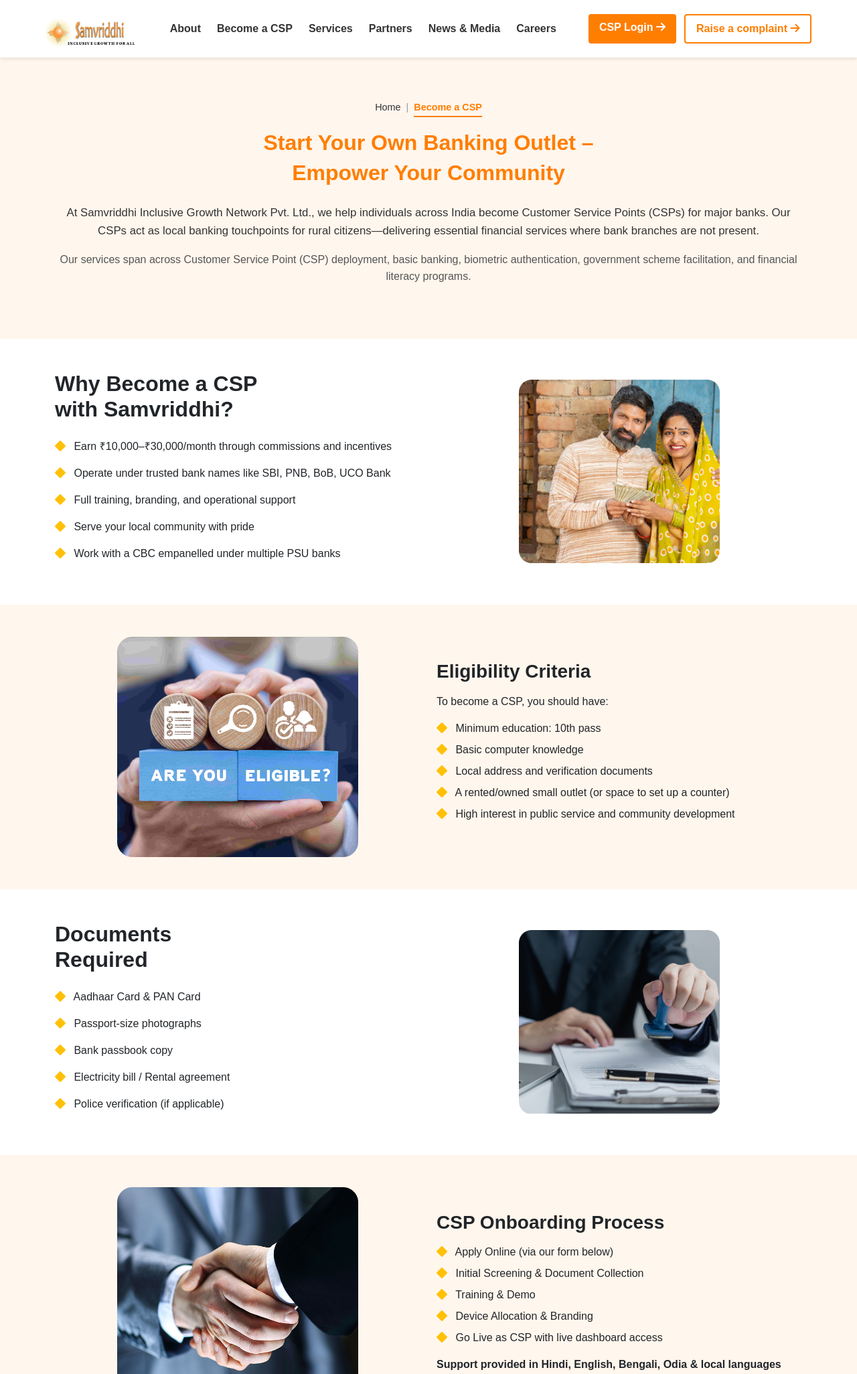
After one commit to Ace360Degree-CC/samvriddhi, a PHP site: page /csp.php in a window 1280 px wide. The commit adds this page. Shown: the top 2052 px of the page at 67% size. Run offline with PHP 8.4, Linux system fonts and the light colour scheme.

Commit message:
created service and csp page by pranav

```diff
--- /dev/null
+++ b/assets/css/csp.css
@@ -0,0 +1,59 @@
+.csp-hero {
+  background-color: var(--theme-secondary);
+  padding: 4rem 1rem;
+  text-align: center;
+}
+
+.csp-hero .container {
+  margin: auto;
+}
+
+.csp-hero .breadcrumb {
+  font-size: 0.9rem;
+  color: #999;
+  margin-bottom: 1rem;
+}
+
+.csp-hero h1 {
+  color: var(--theme-primary);
+  font-size: 2rem;
+  font-weight: 700;
+  margin-bottom: 1.5rem;
+  line-height: 1.4;
+}
+
+.csp-hero .lead {
+  font-size: 1.05rem;
+  color: #333;
+  margin-bottom: 1rem;
+  line-height: 1.6;
+}
+
+.csp-hero p {
+  font-size: 1rem;
+  color: #555;
+  line-height: 1.6;
+}
+
+.breadcrumb a {
+  text-decoration: none;
+  color: #333; /* Neutral text color */
+  font-weight: 500;
+}
+
+.breadcrumb .current {
+  color: var(--theme-primary);
+  font-weight: 600;
+  border-bottom: 2px solid var(--theme-primary);
+  padding-bottom: 2px;
+}
+
+.btn-outline-light.theme-hover:hover {
+  color: var(--theme-primary);
+}
+
+@media (min-width: 768px) {
+  .testimonial-box {
+    max-width: 700px;
+  }
+}
--- a/commons/headerlinks.php
+++ b/commons/headerlinks.php
@@ -10,4 +10,4 @@
  <link rel="stylesheet" href="https://cdnjs.cloudflare.com/ajax/libs/font-awesome/6.7.2/css/all.min.css" integrity="sha512-Evv84Mr4kqVGRNSgIGL/F/aIDqQb7xQ2vcrdIwxfjThSH8CSR7PBEakCr51Ck+w+/U6swU2Im1vVX0SVk9ABhg==" crossorigin="anonymous" referrerpolicy="no-referrer" />
 
 <!-- Custom CSS -->
-<link rel="stylesheet" href="/css/style.css">
+<link rel="stylesheet" href="assets/css/style.css">
--- a/commons/navbar.php
+++ b/commons/navbar.php
@@ -11,7 +11,7 @@
 
     <ul class="navbar-menu ms-5 " id="navbar-menu">
       <li><a href="about.php">About</a></li>
-      <li><a href="#">Become a CSP</a></li>
+      <li><a href="csp.php">Become a CSP</a></li>
       <li><a href="service.php">Services</a></li>
       <li><a href="#">Partners</a></li>
       <li><a href="#">News & Media</a></li>
--- /dev/null
+++ b/csp.php
@@ -0,0 +1,283 @@
+<!DOCTYPE html>
+<html lang="en">
+  <head>
+    <?php include("commons/headerlinks.php"); ?>
+    <link rel="stylesheet" href="assets/css/style.css" />
+    <link rel="stylesheet" href="assets/css/csp.css" />
+  </head>
+  <body>
+    <?php include("commons/navbar.php"); ?>
+
+    <section class="csp-hero">
+      <div class="container">
+        <nav class="breadcrumb d-flex justify-content-center">
+          <a href="index.php">Home</a> &nbsp; | &nbsp;
+          <span class="current">Become a CSP</span>
+        </nav>
+
+        <h1>Start Your Own Banking Outlet –<br />Empower Your Community</h1>
+
+        <p class="lead">
+          At Samvriddhi Inclusive Growth Network Pvt. Ltd., we help individuals
+          across India become Customer Service Points (CSPs) for major banks.
+          Our CSPs act as local banking touchpoints for rural
+          citizens—delivering essential financial services where bank branches
+          are not present.
+        </p>
+
+        <p>
+          Our services span across Customer Service Point (CSP) deployment,
+          basic banking, biometric authentication, government scheme
+          facilitation, and financial literacy programs.
+        </p>
+      </div>
+    </section>
+
+    <!-- Why to become csp -->
+    <section class="py-5 bg-white">
+      <div class="container">
+        <div class="row align-items-center g-4">
+          <!-- Text Column -->
+          <div class="col-lg-6">
+            <h2 class="fw-bold mb-4">Why Become a CSP<br />with Samvriddhi?</h2>
+            <ul class="list-unstyled">
+              <li class="mb-3 text-dark">
+                <i class="fas fa-diamond text-warning me-2"></i>
+                Earn ₹10,000–₹30,000/month through commissions and incentives
+              </li>
+              <li class="mb-3 text-dark">
+                <i class="fas fa-diamond text-warning me-2"></i>
+                Operate under trusted bank names like SBI, PNB, BoB, UCO Bank
+              </li>
+              <li class="mb-3 text-dark">
+                <i class="fas fa-diamond text-warning me-2"></i>
+                Full training, branding, and operational support
+              </li>
+              <li class="mb-3 text-dark">
+                <i class="fas fa-diamond text-warning me-2"></i>
+                Serve your local community with pride
+              </li>
+              <li class="mb-3 text-dark">
+                <i class="fas fa-diamond text-warning me-2"></i>
+                Work with a CBC empanelled under multiple PSU banks
+              </li>
+            </ul>
+          </div>
+
+          <!-- Image Column -->
+          <div class="col-lg-6 text-center">
+            <img
+              src="assets/img/CSP/men-and-women.png"
+              alt="Couple Holding Cash"
+              class="img-fluid rounded-3"
+              style="max-width: 300px"
+            />
+          </div>
+        </div>
+      </div>
+    </section>
+
+    <!-- Eligibility Criteria -->
+    <section class="py-5" style="background-color: var(--theme-secondary)">
+      <div class="container">
+        <div class="row align-items-center g-4">
+          <!-- Left Image -->
+          <div class="col-lg-6 text-center">
+            <img
+              src="assets/img/CSP/eligibilty.png"
+              alt="Eligibility Image"
+              class="img-fluid rounded-3"
+              style="max-width: 360px"
+            />
+          </div>
+
+          <!-- Right Text -->
+          <div class="col-lg-6">
+            <h3 class="fw-bold mb-3">Eligibility Criteria</h3>
+            <p class="mb-3">To become a CSP, you should have:</p>
+            <ul class="list-unstyled">
+              <li class="mb-2 text-dark">
+                <i class="fas fa-diamond text-warning me-2"></i> Minimum
+                education: 10th pass
+              </li>
+              <li class="mb-2 text-dark">
+                <i class="fas fa-diamond text-warning me-2"></i> Basic computer
+                knowledge
+              </li>
+              <li class="mb-2 text-dark">
+                <i class="fas fa-diamond text-warning me-2"></i> Local address
+                and verification documents
+              </li>
+              <li class="mb-2 text-dark">
+                <i class="fas fa-diamond text-warning me-2"></i> A rented/owned
+                small outlet (or space to set up a counter)
+              </li>
+              <li class="mb-2 text-dark">
+                <i class="fas fa-diamond text-warning me-2"></i> High interest
+                in public service and community development
+              </li>
+            </ul>
+          </div>
+        </div>
+      </div>
+    </section>
+
+    <!-- Documents required -->
+    <section class="py-5 bg-white">
+      <div class="container">
+        <div class="row align-items-center g-4">
+          <!-- Text Column -->
+          <div class="col-lg-6">
+            <h2 class="fw-bold mb-4">Documents<br />Required</h2>
+            <ul class="list-unstyled">
+              <li class="mb-3 text-dark">
+                <i class="fas fa-diamond text-warning me-2"></i>
+                Aadhaar Card & PAN Card
+              </li>
+              <li class="mb-3 text-dark">
+                <i class="fas fa-diamond text-warning me-2"></i>
+                Passport-size photographs
+              </li>
+              <li class="mb-3 text-dark">
+                <i class="fas fa-diamond text-warning me-2"></i>
+                Bank passbook copy
+              </li>
+              <li class="mb-3 text-dark">
+                <i class="fas fa-diamond text-warning me-2"></i>
+                Electricity bill / Rental agreement
+              </li>
+              <li class="mb-3 text-dark">
+                <i class="fas fa-diamond text-warning me-2"></i>
+                Police verification (if applicable)
+              </li>
+            </ul>
+          </div>
+
+          <!-- Image Column -->
+          <div class="col-lg-6 text-center">
+            <img
+              src="assets/img/CSP/required-documents.png"
+              alt="Documents Required"
+              class="img-fluid rounded-3"
+              style="max-width: 300px"
+            />
+          </div>
+        </div>
+      </div>
+    </section>
+
+    <!-- CSP Onboarding Process -->
+    <section class="py-5" style="background-color: var(--theme-secondary)">
+      <div class="container">
+        <div class="row align-items-center g-4">
+          <!-- Left Image -->
+          <div class="col-lg-6 text-center">
+            <img
+              src="assets/img/CSP/onboarding-process.png"
+              alt="CSP Onboarding Process"
+              class="img-fluid rounded-3"
+              style="max-width: 360px"
+            />
+          </div>
+
+          <!-- Right Text -->
+          <div class="col-lg-6">
+            <h3 class="fw-bold mb-3">CSP Onboarding Process</h3>
+            <ul class="list-unstyled">
+              <li class="mb-2 text-dark">
+                <i class="fas fa-diamond text-warning me-2"></i> Apply Online
+                (via our form below)
+              </li>
+              <li class="mb-2 text-dark">
+                <i class="fas fa-diamond text-warning me-2"></i> Initial
+                Screening & Document Collection
+              </li>
+              <li class="mb-2 text-dark">
+                <i class="fas fa-diamond text-warning me-2"></i> Training & Demo
+              </li>
+              <li class="mb-2 text-dark">
+                <i class="fas fa-diamond text-warning me-2"></i> Device
+                Allocation & Branding
+              </li>
+              <li class="mb-2 text-dark">
+                <i class="fas fa-diamond text-warning me-2"></i> Go Live as CSP
+                with live dashboard access
+              </li>
+            </ul>
+            <p class="mt-3">
+              <strong
+                >Support provided in Hindi, English, Bengali, Odia & local
+                languages</strong
+              >
+            </p>
+          </div>
+        </div>
+      </div>
+    </section>
+
+    <!-- traning and support provider -->
+    <!-- Training & Support Provided -->
+    <section class="py-5 bg-white">
+      <div class="container">
+        <div class="row align-items-center g-4">
+          <!-- Text Column -->
+          <div class="col-lg-6">
+            <h3 class="fw-bold mb-4">Training &<br />Support Provided</h3>
+            <ul class="list-unstyled">
+              <li class="mb-2 text-dark">
+                <i class="fas fa-diamond text-warning me-2"></i> In-person and
+                remote onboarding sessions
+              </li>
+              <li class="mb-2 text-dark">
+                <i class="fas fa-diamond text-warning me-2"></i> Daily support
+                via phone & WhatsApp
+              </li>
+              <li class="mb-2 text-dark">
+                <i class="fas fa-diamond text-warning me-2"></i> Branded ID,
+                certificate, kiosk materials
+              </li>
+              <li class="mb-2 text-dark">
+                <i class="fas fa-diamond text-warning me-2"></i> Transaction &
+                technical escalation helpline
+              </li>
+              <li class="mb-2 text-dark">
+                <i class="fas fa-diamond text-warning me-2"></i> Periodic
+                performance-based incentives
+              </li>
+            </ul>
+          </div>
+
+          <!-- Image Column -->
+          <div class="col-lg-6 text-center">
+            <img
+              src="assets/img/CSP/traning-support.png"
+              alt="Training and Support"
+              class="img-fluid rounded-3"
+              style="max-width: 360px"
+            />
+          </div>
+        </div>
+      </div>
+    </section>
+
+    <!-- Success Story -->
+    <section class="py-5" style="background-color: #fff4ec">
+      <div class="container text-center">
+        <h3 class="fw-bold mb-4">SUCCESS STORY</h3>
+        <div
+          class="testimonial-box mx-auto px-3 py-4 rounded-4 shadow-lg"
+          style="background-color: #ff7a00; color: white"
+        >
+          <p class="mb-3" style="font-size: 1rem; line-height: 1.6">
+            “I now serve over 600 people from nearby villages. I offer
+            withdrawal, pension, and Aadhaar services through my CSP counter.
+            It's rewarding, and Samvriddhi always supports me.”
+          </p>
+          <p class="fw-bold mb-0">~ Priya Kumari, CSP – Bihar</p>
+        </div>
+      </div>
+    </section>
+
+    <script src="assets/js/script.js"></script>
+  </body>
+</html>
--- a/service.php
+++ b/service.php
@@ -343,7 +343,6 @@
     <section class="py-5 bg-white">
       <div class="container">
         <div class="row align-items-center g-4">
-          <!-- Left: States List -->
           <div class="col-lg-6">
             <h2 class="fw-bold mb-3">Where We Operate</h2>
             <p class="mb-4">
@@ -413,13 +412,12 @@
             </p>
           </div>
 
-          <!-- Right: India Map Image -->
           <div class="col-lg-6 text-center">
             <img
               src="assets/img/services/where-we-operate.png"
               alt="India Map"
               class="img-fluid"
-              style="max-width: 400px"
+              width="300px"
             />
           </div>
         </div>
```
Also changed, not shown: assets/img/CSP/eligibilty.png (added), assets/img/CSP/men-and-women.png (added), assets/img/CSP/onboarding-process.png (added), assets/img/CSP/required-documents.png (added), assets/img/CSP/traning-support.png (added).
